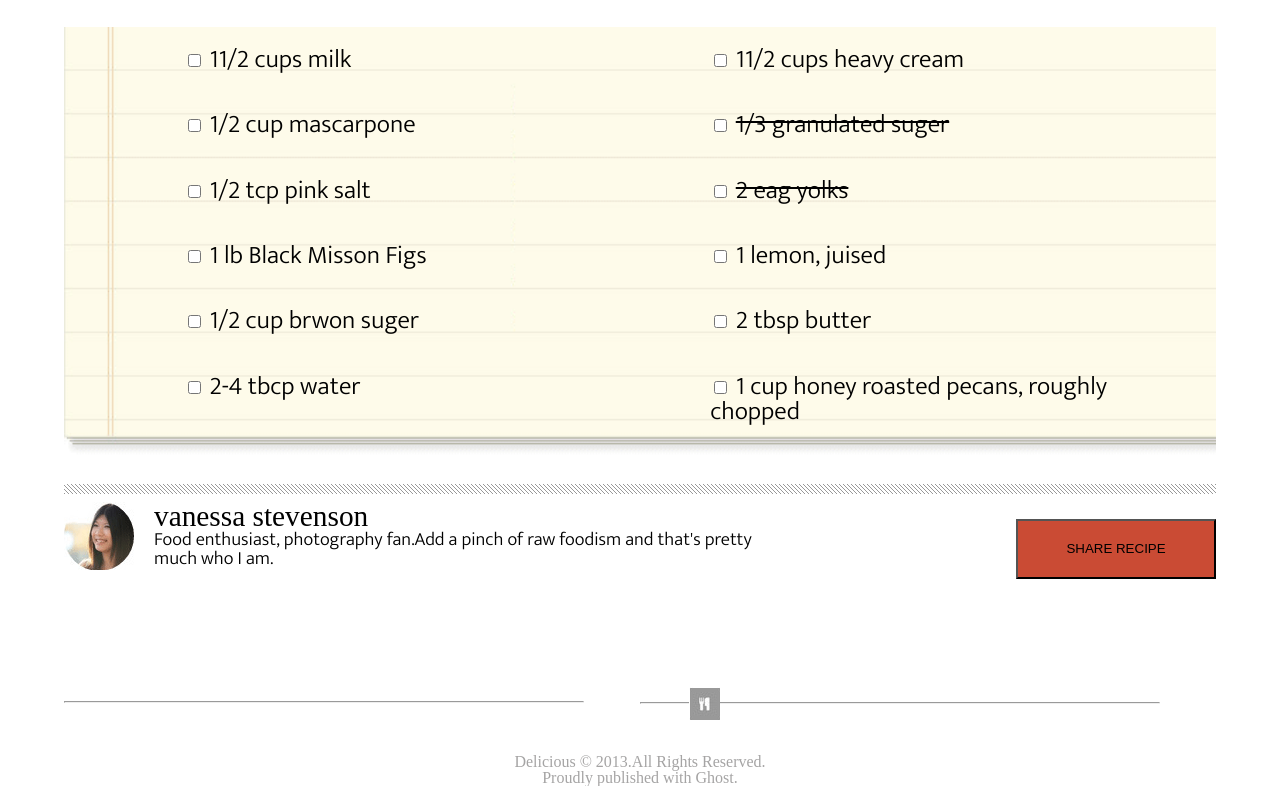
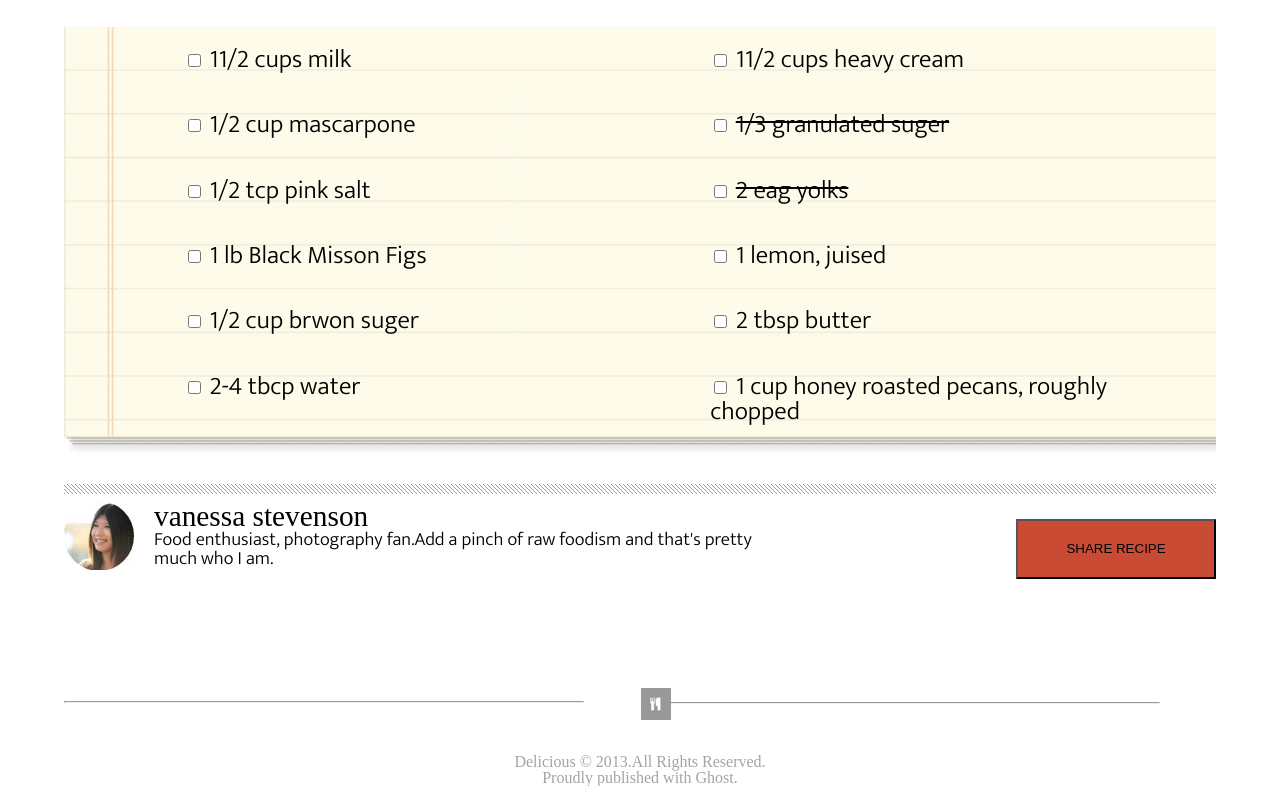
Before and after one commit to ahmadhamzh/chocolate-pizza-1, a plain HTML site: page index.html in a window 1280 px wide. Shown: the part 1346-2132 px from the top of the page. Drawn offline with Linux system fonts and the light colour scheme; a web font is replaced by a local one.

Commit message:
change margin in small logo

```diff
--- a/css/style.css
+++ b/css/style.css
@@ -159,7 +159,7 @@ footer hr:nth-child(2) {
 footer img {
     position: absolute;
     margin-top: -25px;
-    margin-left: 625px;
+    margin-left: 576px;
 
 }
 footer h3:nth-child(4) {
```
